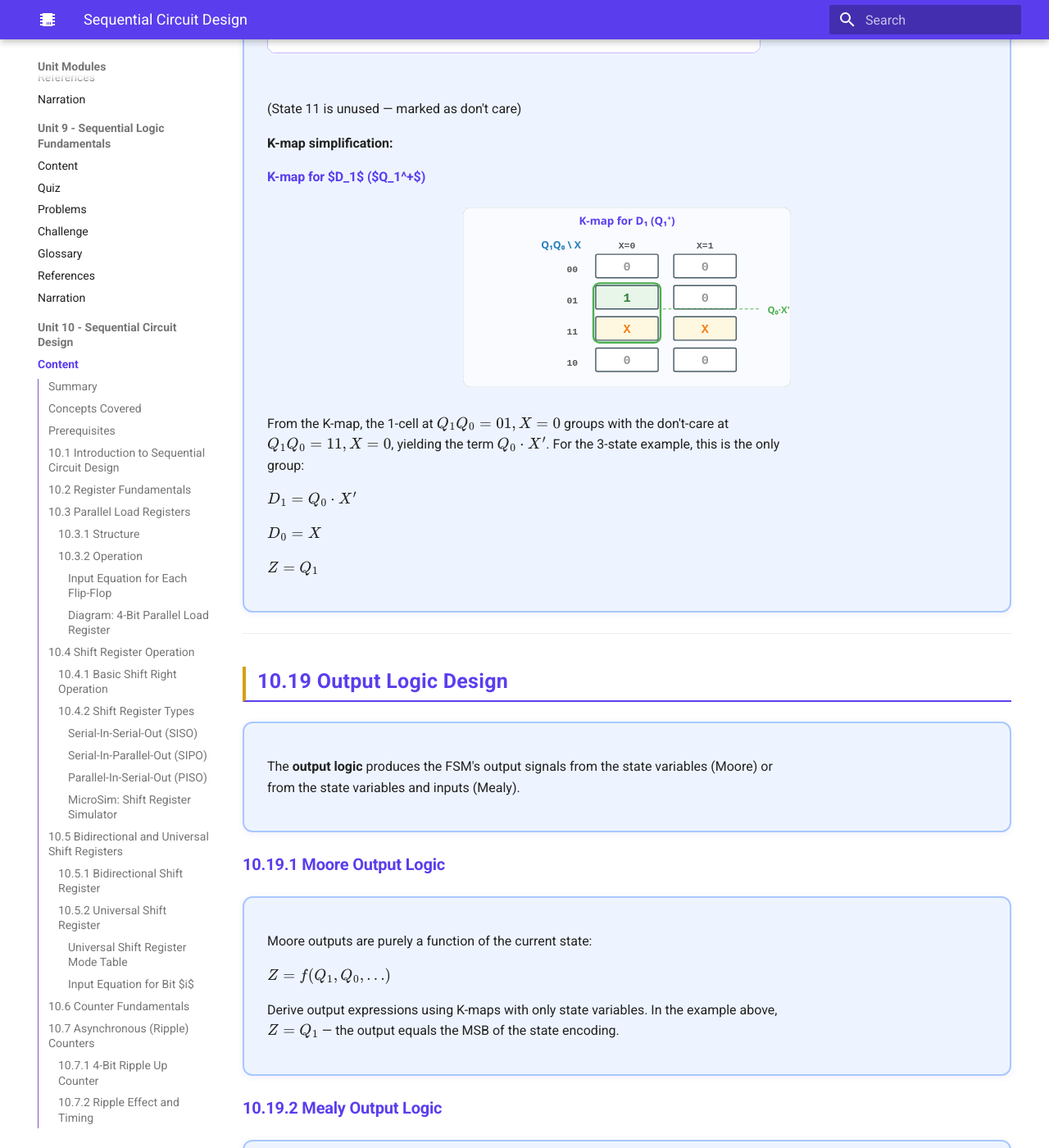
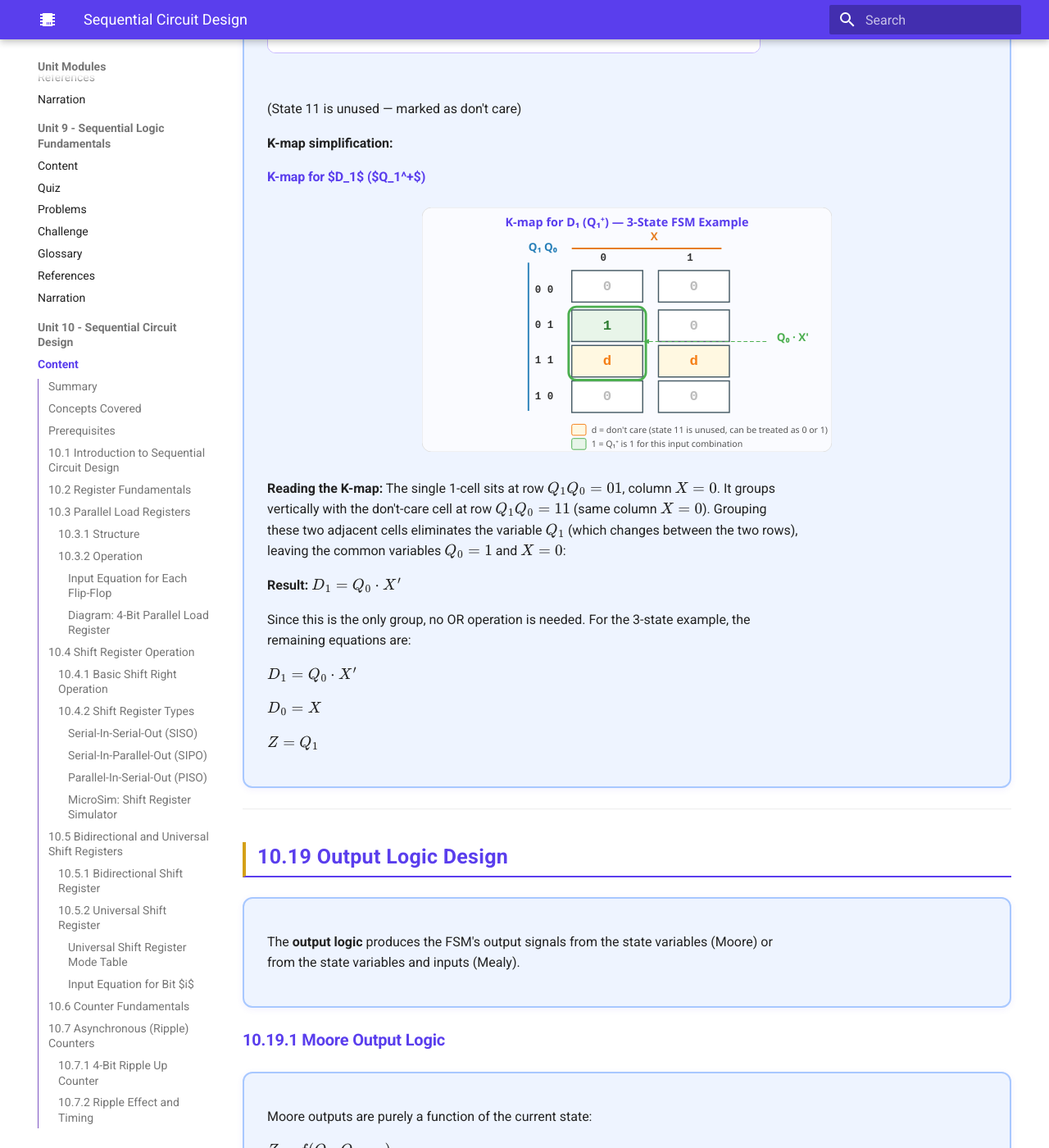
Before and after one commit to Nati-123/intelligent-textbook-ee2301, an MkDocs documentation site: the page built from docs/unit10-sequential-design/index.md, in a window 1280 px wide and 1400 px high, scrolled down 37925 px. Shown: the whole window at 82% size. Built offline with MkDocs 1.6.1 and Material for MkDocs 9.7.7, drawn with Linux system fonts in a browser that asks for light colours; nearby versions of some CDN libraries.

Commit message:
Improve K-map for D₁ in 3-state FSM example: larger, clearer, educational
- Enlarge K-map SVG (520x310) for better readability
- Use 'd' for don't-cares instead of 'X' to avoid confusion with input variable X
- Add separate Q₁Q₀ and X axis labels with colored guide lines
- Add color-coded legend explaining don't-care and 1-cell notation
- Improve grouping visual with arrow pointing to simplified term
- Expand explanation of how grouping eliminates Q₁ to yield Q₀·X'

Co-Authored-By: Claude Opus 4.6 <noreply@anthropic.com>

```diff
--- a/docs/unit10-sequential-design/index.md
+++ b/docs/unit10-sequential-design/index.md
@@ -1268,67 +1268,90 @@ Consider a 3-state Moore FSM with binary assignment $S_0 = 00$, $S_1 = 01$, $S_2
 <h4 style="color: #5A3EED; font-weight: 600;">K-map for $D_1$ ($Q_1^+$)</h4>
 
 <div style="text-align: center; margin: 1.2rem 0;">
-<svg viewBox="0 0 420 230" style="max-width: 400px; width: 100%;" xmlns="http://www.w3.org/2000/svg">
+<svg viewBox="0 0 520 310" style="max-width: 500px; width: 100%;" xmlns="http://www.w3.org/2000/svg">
   <defs>
     <style>
-      .km-cell { stroke: #455A64; stroke-width: 1.5; rx: 2; }
-      .km-text { font-family: 'Courier New', monospace; font-size: 16px; font-weight: 700; text-anchor: middle; }
-      .km-var  { font-family: 'Segoe UI', Arial, sans-serif; font-size: 13px; font-weight: 700; }
-      .km-head { font-family: 'Courier New', monospace; font-size: 12px; font-weight: 600; fill: #555; text-anchor: middle; }
-      .km-group { fill: none; stroke-width: 2.5; rx: 8; ry: 8; }
+      .km-cell { stroke: #455A64; stroke-width: 1.5; }
+      .km-text { font-family: 'Courier New', monospace; font-size: 18px; font-weight: 700; text-anchor: middle; dominant-baseline: central; }
+      .km-var  { font-family: 'Segoe UI', Arial, sans-serif; font-size: 14px; font-weight: 700; }
+      .km-head { font-family: 'Courier New', monospace; font-size: 13px; font-weight: 600; fill: #333; text-anchor: middle; dominant-baseline: central; }
+      .km-group { fill: none; stroke-width: 3; rx: 10; ry: 10; }
+      .km-note { font-family: 'Segoe UI', Arial, sans-serif; font-size: 11px; }
     </style>
   </defs>
-  <rect x="0" y="0" width="420" height="230" rx="10" fill="#FAFBFF" stroke="#E0E0E0" stroke-width="1"/>
+  <rect x="0" y="0" width="520" height="310" rx="12" fill="#FAFBFF" stroke="#E0E0E0" stroke-width="1"/>
 
   <!-- Title -->
-  <text x="210" y="22" text-anchor="middle" font-family="Segoe UI, Arial" font-size="14" font-weight="700" fill="#5A3EED">K-map for D₁ (Q₁⁺)</text>
-
-  <!-- Column headers: Q₁Q₀ -->
-  <text x="100" y="52" class="km-var" fill="#2980B9">Q₁Q₀ \ X</text>
-  <text x="210" y="52" class="km-head">X=0</text>
-  <text x="310" y="52" class="km-head">X=1</text>
-
-  <!-- Row headers -->
-  <text x="140" y="83" class="km-head">00</text>
-  <text x="140" y="123" class="km-head">01</text>
-  <text x="140" y="163" class="km-head">11</text>
-  <text x="140" y="203" class="km-head">10</text>
-
-  <!-- Grid cells -->
-  <!-- Row 00 -->
-  <rect x="170" y="60" width="80" height="30" class="km-cell" fill="#FFF"/>
-  <text x="210" y="81" class="km-text" fill="#999">0</text>
-  <rect x="270" y="60" width="80" height="30" class="km-cell" fill="#FFF"/>
-  <text x="310" y="81" class="km-text" fill="#999">0</text>
-
-  <!-- Row 01 -->
-  <rect x="170" y="100" width="80" height="30" class="km-cell" fill="#E8F5E9"/>
-  <text x="210" y="121" class="km-text" fill="#2E7D32">1</text>
-  <rect x="270" y="100" width="80" height="30" class="km-cell" fill="#FFF"/>
-  <text x="310" y="121" class="km-text" fill="#999">0</text>
-
-  <!-- Row 11 (don't care - unused state) -->
-  <rect x="170" y="140" width="80" height="30" class="km-cell" fill="#FFF8E1"/>
-  <text x="210" y="161" class="km-text" fill="#F57F17">X</text>
-  <rect x="270" y="140" width="80" height="30" class="km-cell" fill="#FFF8E1"/>
-  <text x="310" y="161" class="km-text" fill="#F57F17">X</text>
-
-  <!-- Row 10 -->
-  <rect x="170" y="180" width="80" height="30" class="km-cell" fill="#FFF"/>
-  <text x="210" y="201" class="km-text" fill="#999">0</text>
-  <rect x="270" y="180" width="80" height="30" class="km-cell" fill="#FFF"/>
-  <text x="310" y="201" class="km-text" fill="#999">0</text>
-
-  <!-- Group 1: Q₀·X' (cells 01/X=0 and 11/X=0) -->
-  <rect x="167" y="97" width="86" height="76" class="km-group" stroke="#4CAF50" stroke-dasharray="0"/>
-
-  <!-- Group label -->
-  <text x="390" y="135" font-family="Segoe UI, Arial" font-size="12" font-weight="700" fill="#4CAF50">Q₀·X'</text>
-  <line x1="256" y1="130" x2="382" y2="130" stroke="#4CAF50" stroke-width="1" stroke-dasharray="4,3"/>
+  <text x="260" y="24" text-anchor="middle" font-family="Segoe UI, Arial" font-size="15" font-weight="700" fill="#5A3EED">K-map for D₁ (Q₁⁺)  — 3-State FSM Example</text>
+
+  <!-- Axis labels -->
+  <text x="135" y="55" class="km-var" fill="#2980B9">Q₁ Q₀</text>
+  <text x="290" y="42" class="km-var" fill="#E67E22">X</text>
+
+  <!-- Column headers -->
+  <text x="230" y="65" class="km-head">0</text>
+  <text x="340" y="65" class="km-head">1</text>
+
+  <!-- Gray code bar under X label -->
+  <line x1="190" y1="52" x2="380" y2="52" stroke="#E67E22" stroke-width="2"/>
+
+  <!-- Row headers with Gray code ordering -->
+  <text x="155" y="105" class="km-head">0 0</text>
+  <text x="155" y="150" class="km-head">0 1</text>
+  <text x="155" y="195" class="km-head">1 1</text>
+  <text x="155" y="240" class="km-head">1 0</text>
+
+  <!-- Gray code bar beside Q₁Q₀ label -->
+  <line x1="135" y1="70" x2="135" y2="258" stroke="#2980B9" stroke-width="2"/>
+
+  <!-- Grid cells (larger, clearer) -->
+  <!-- Row Q₁Q₀ = 00 -->
+  <rect x="190" y="80" width="90" height="40" class="km-cell" fill="#FFF"/>
+  <text x="235" y="100" class="km-text" fill="#BDBDBD">0</text>
+  <rect x="300" y="80" width="90" height="40" class="km-cell" fill="#FFF"/>
+  <text x="345" y="100" class="km-text" fill="#BDBDBD">0</text>
+
+  <!-- Row Q₁Q₀ = 01 -->
+  <rect x="190" y="130" width="90" height="40" class="km-cell" fill="#E8F5E9"/>
+  <text x="235" y="150" class="km-text" fill="#2E7D32">1</text>
+  <rect x="300" y="130" width="90" height="40" class="km-cell" fill="#FFF"/>
+  <text x="345" y="150" class="km-text" fill="#BDBDBD">0</text>
+
+  <!-- Row Q₁Q₀ = 11 (don't care — unused state) -->
+  <rect x="190" y="175" width="90" height="40" class="km-cell" fill="#FFF8E1"/>
+  <text x="235" y="195" class="km-text" fill="#F57F17">d</text>
+  <rect x="300" y="175" width="90" height="40" class="km-cell" fill="#FFF8E1"/>
+  <text x="345" y="195" class="km-text" fill="#F57F17">d</text>
+
+  <!-- Row Q₁Q₀ = 10 -->
+  <rect x="190" y="220" width="90" height="40" class="km-cell" fill="#FFF"/>
+  <text x="235" y="240" class="km-text" fill="#BDBDBD">0</text>
+  <rect x="300" y="220" width="90" height="40" class="km-cell" fill="#FFF"/>
+  <text x="345" y="240" class="km-text" fill="#BDBDBD">0</text>
+
+  <!-- Group: Q₀·X' (cells at rows 01 and 11, column X=0) -->
+  <rect x="186" y="126" width="98" height="93" class="km-group" stroke="#4CAF50"/>
+
+  <!-- Group label with arrow -->
+  <text x="450" y="170" font-family="Segoe UI, Arial" font-size="14" font-weight="700" fill="#4CAF50">Q₀ · X'</text>
+  <line x1="288" y1="170" x2="440" y2="170" stroke="#4CAF50" stroke-width="1.2" stroke-dasharray="5,3"/>
+  <polygon points="288,167 280,170 288,173" fill="#4CAF50"/>
+
+  <!-- Don't-care legend -->
+  <rect x="190" y="275" width="18" height="14" rx="2" fill="#FFF8E1" stroke="#F57F17" stroke-width="1"/>
+  <text x="215" y="286" class="km-note" fill="#555">d = don't care (state 11 is unused, can be treated as 0 or 1)</text>
+
+  <!-- 1-cell legend -->
+  <rect x="190" y="293" width="18" height="14" rx="2" fill="#E8F5E9" stroke="#4CAF50" stroke-width="1"/>
+  <text x="215" y="304" class="km-note" fill="#555">1 = Q₁⁺ is 1 for this input combination</text>
 </svg>
 </div>
 
-From the K-map, the 1-cell at $Q_1Q_0 = 01, X = 0$ groups with the don't-care at $Q_1Q_0 = 11, X = 0$, yielding the term $Q_0 \cdot X'$. For the 3-state example, this is the only group:
+**Reading the K-map:** The single 1-cell sits at row $Q_1Q_0 = 01$, column $X = 0$. It groups vertically with the don't-care cell at row $Q_1Q_0 = 11$ (same column $X = 0$). Grouping these two adjacent cells eliminates the variable $Q_1$ (which changes between the two rows), leaving the common variables $Q_0 = 1$ and $X = 0$:
+
+**Result:** $D_1 = Q_0 \cdot X'$
+
+Since this is the only group, no OR operation is needed. For the 3-state example, the remaining equations are:
 
 $D_1 = Q_0 \cdot X'$
 
```
